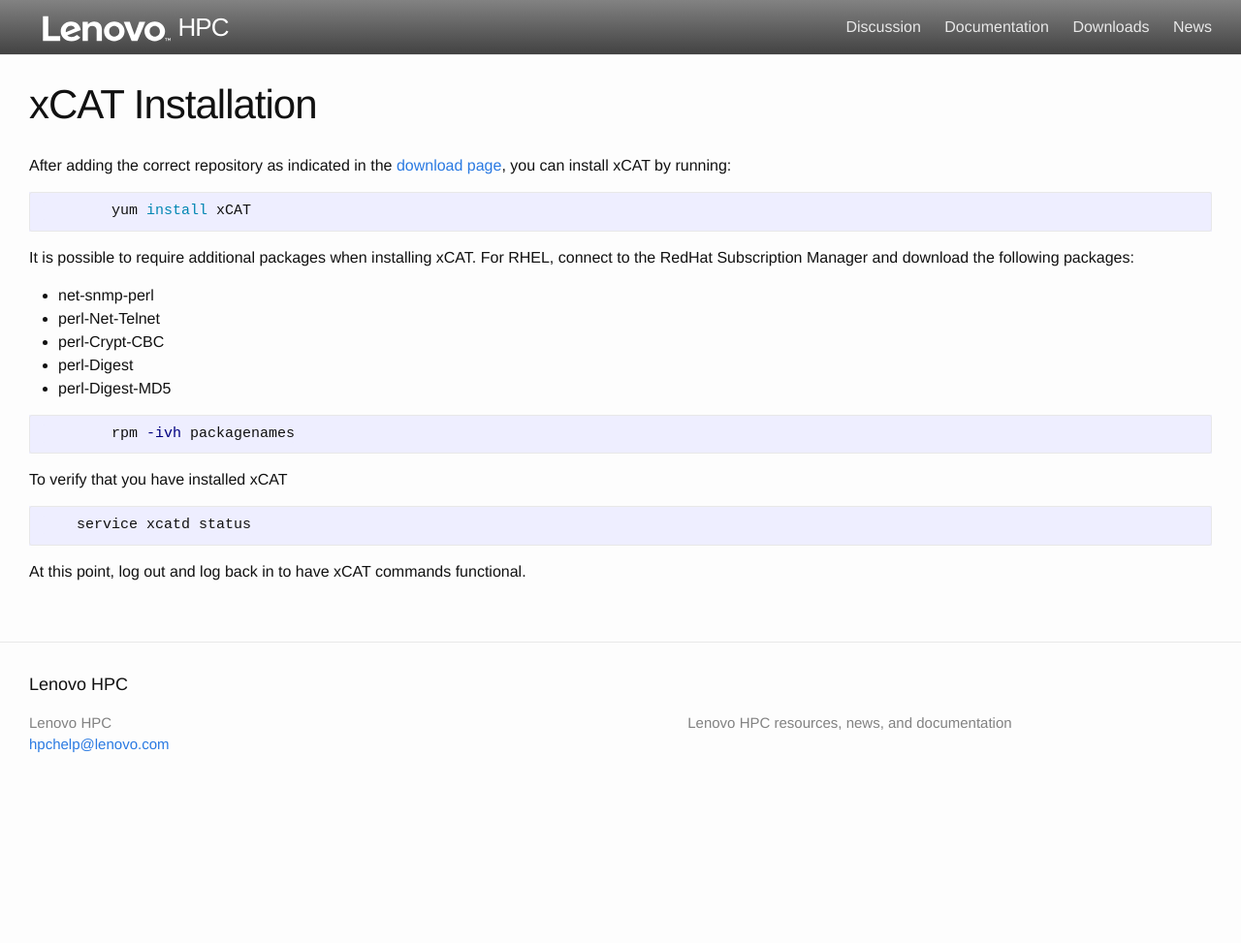
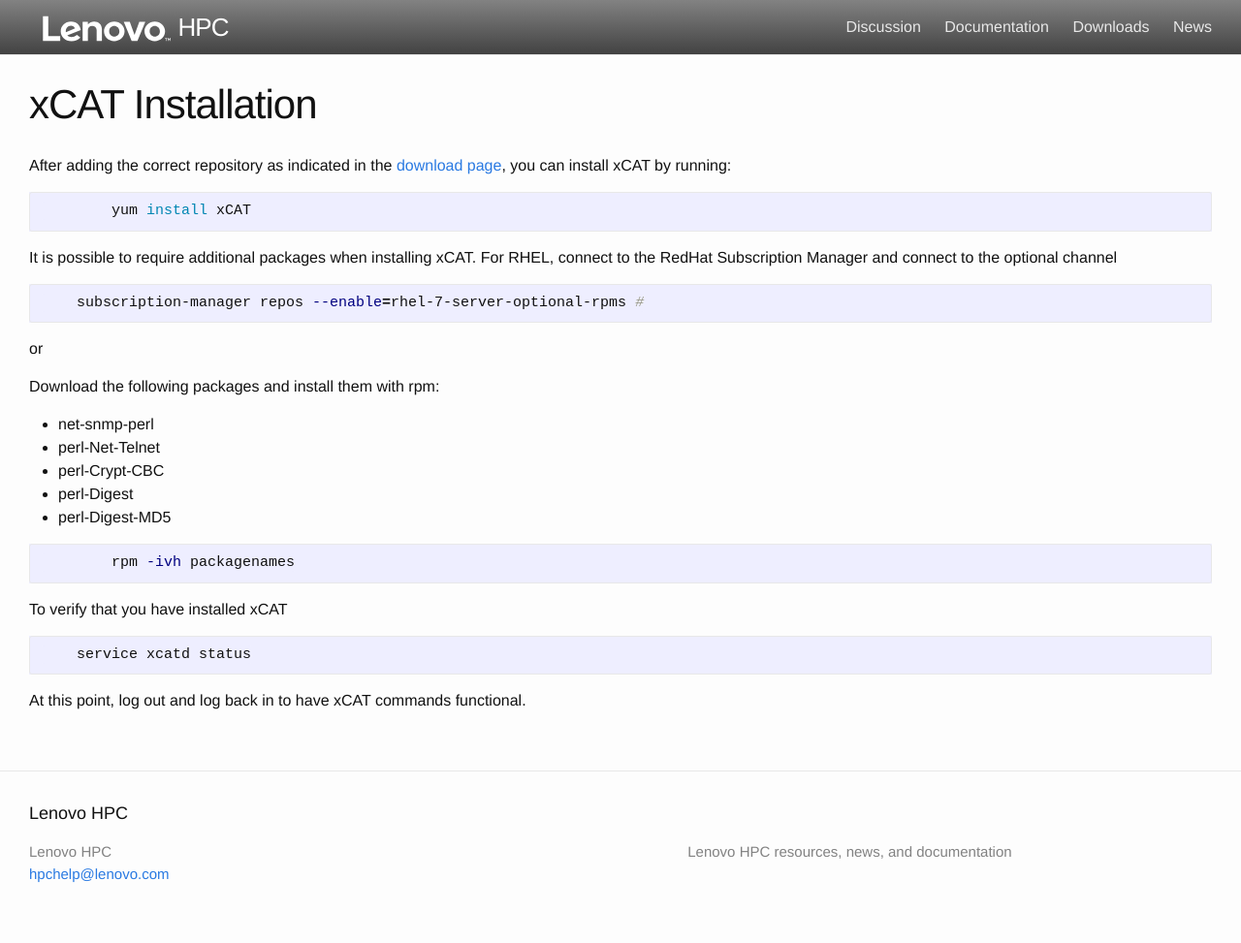
Before and after one commit to xcat2/confluent-docs, a Jekyll site: the page built from docs/installxcat.md, in a window 1280 px wide. Shown: the whole page at 97% size. Built offline with Jekyll 4.4.1, drawn with Linux system fonts in a browser that asks for light colours; before the commit the page ends 900 px from its top, so only the background shows below that.

Commit message:
update install confluent and xcat

````diff
--- a/docs/installxcat.md
+++ b/docs/installxcat.md
@@ -9,7 +9,13 @@
 	yum install xCAT
 ```
 It is possible to require additional packages when installing xCAT.
-For RHEL, connect to the RedHat Subscription Manager and download the following packages:
+For RHEL, connect to the RedHat Subscription Manager and connect to the optional channel
+```sh
+    subscription-manager repos --enable=rhel-7-server-optional-rpms #
+```
+or
+
+Download the following packages and install them with rpm:
 * net-snmp-perl
 * perl-Net-Telnet
 * perl-Crypt-CBC
````
Also changed, not shown: docs/installconfluent.md (+3 -0 lines).
